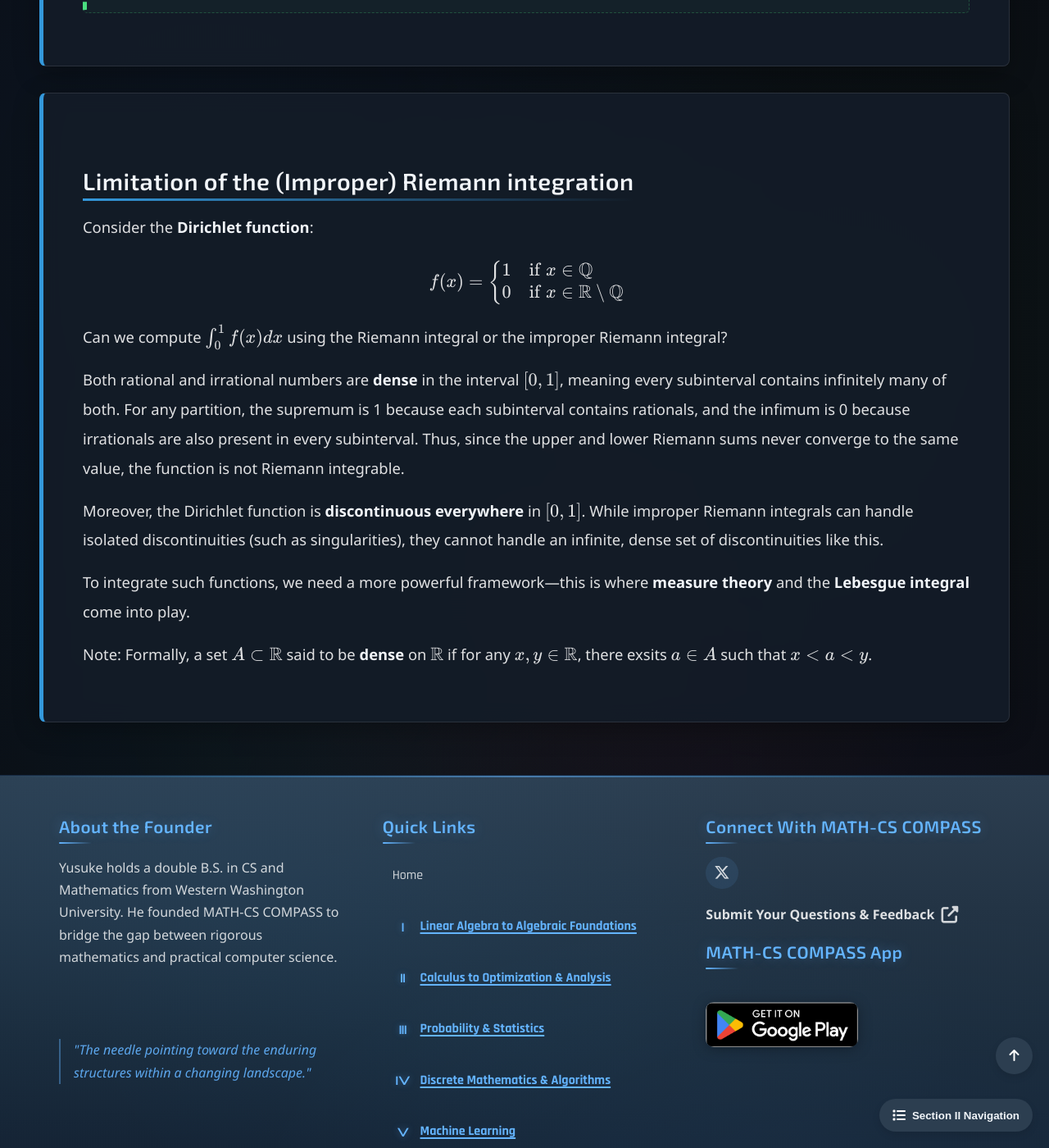
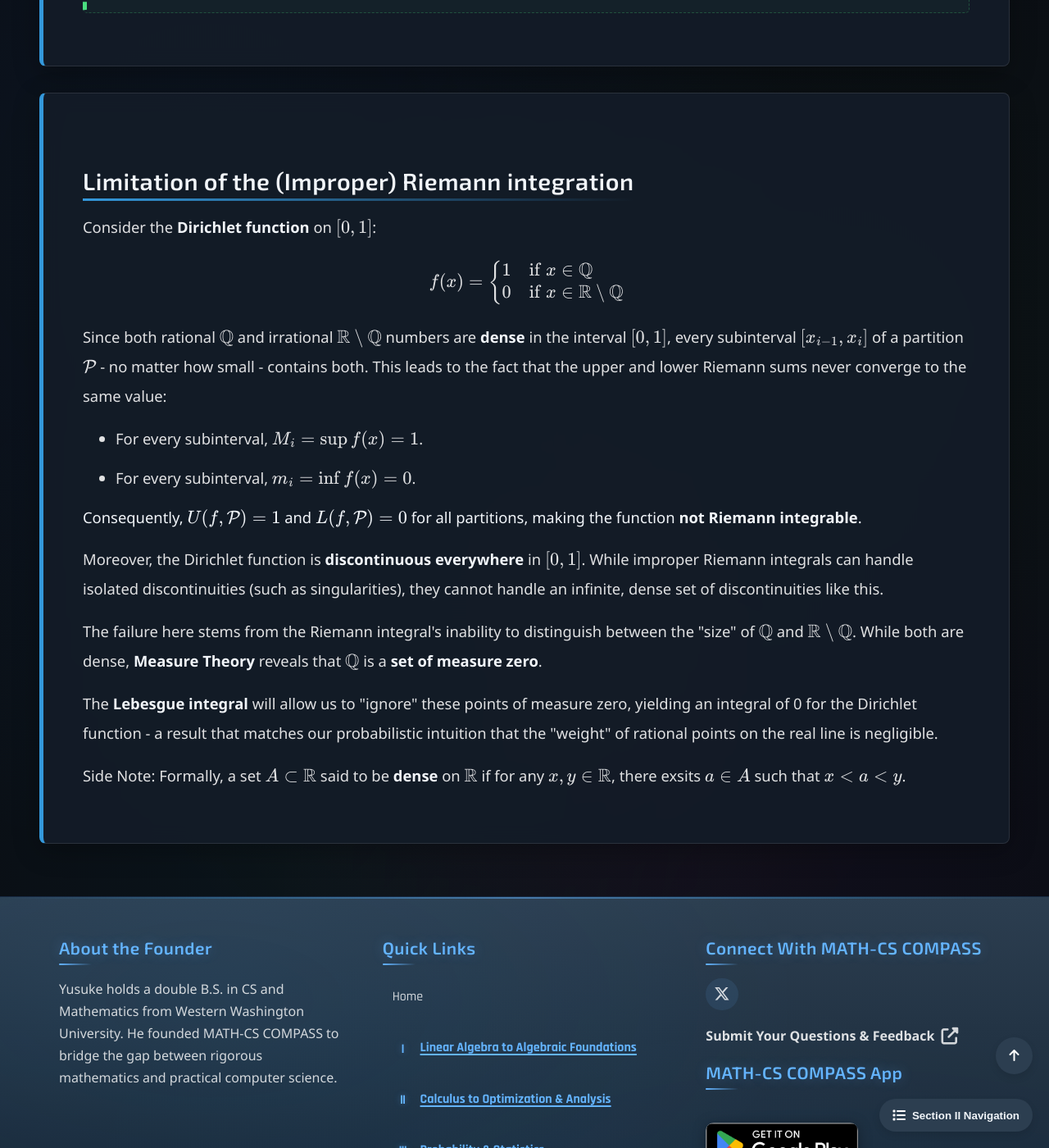
Before and after one commit to Yusukey01/yusukey01.github.io, a Jekyll site: the page built from Mathematics/Calculus/riemann.html, in a window 1280 px wide and 1400 px high, scrolled down 5359 px. Shown: the whole window at 82% size. Built offline with Jekyll 4.4.1, drawn with Linux system fonts in a browser that asks for light colours.

Commit message:
test new section

```diff
--- a/Mathematics/Calculus/riemann.html
+++ b/Mathematics/Calculus/riemann.html
@@ -196,8 +196,9 @@ uses_python: false
 
             <section id="limit" class="section-content">
                 <h2>Limitation of the (Improper) Riemann integration</h2>
+
                 <p>
-                    Consider the <strong>Dirichlet function</strong>:
+                    Consider the <strong>Dirichlet function</strong> on \([0, 1]\):
                     \[
                     f(x)=
                     \begin{cases}
@@ -208,16 +209,17 @@ uses_python: false
                 </p>
 
                 <p>
-                    Can we compute \(\int_0^1 f(x)dx\) using the Riemann integral or the improper Riemann integral?
+                    Since both rational \(\mathbb{Q}\) and irrational \(\mathbb{R} \setminus \mathbb{Q}\) numbers are <strong>dense</strong>
+                    in the interval \([0, 1]\), every subinterval \([x_{i-1}, x_i]\) of a partition \(\mathcal{P}\) - no matter how small - contains both.
+                    This leads to the fact that the upper and lower Riemann sums never converge to the same value:
+                    <ul style="padding-left: 40px;">
+                        <li>For every subinterval, \(M_i = \sup f(x) = 1\).</li>
+                        <li>For every subinterval, \(m_i = \inf f(x) = 0\).</li>
+                    </ul>
+                    Consequently, \(U(f, \mathcal{P}) = 1\) and \(L(f, \mathcal{P}) = 0\) for all partitions, making the function
+                    <strong>not Riemann integrable</strong>.
                 </p>
 
-                <p>
-                    Both rational and irrational numbers are <strong>dense</strong> in the interval \([0, 1]\), meaning every
-                    subinterval contains infinitely many of both.
-                    For any partition,  the supremum is 1 because each subinterval contains rationals, and the infimum is 0
-                    because irrationals are also present in every subinterval. Thus, since the upper and lower Riemann sums
-                    never converge to the same value, the function is not Riemann integrable.
-                </p>
                 <p>
                     Moreover, the Dirichlet function is <strong>discontinuous everywhere</strong> in \([0, 1]\). While improper
                     Riemann integrals can handle isolated discontinuities (such as singularities), they cannot handle an infinite,
@@ -225,14 +227,21 @@ uses_python: false
                 </p>
 
                 <p>
-                    To integrate such functions, we need a more powerful framework—this is where <strong>measure theory</strong> and
-                    the <strong>Lebesgue integral</strong> come into play.
+                    The failure here stems from the Riemann integral's inability to distinguish between the "size" of \(\mathbb{Q}\)
+                    and \(\mathbb{R} \setminus \mathbb{Q}\). While both are dense, <strong>Measure Theory</strong> reveals that
+                    \(\mathbb{Q}\) is a <strong>set of measure zero</strong>.
+                </p>
+                <p>
+                    The <strong>Lebesgue integral</strong> will allow us to "ignore" these points of measure zero, yielding an integral of 0
+                    for the Dirichlet function - a result that matches our probabilistic intuition that the "weight" of rational points
+                    on the real line is negligible.
                 </p>
 
                 <p>
-                    Note: Formally, a set \(A \subset \mathbb{R}\) said to be <strong>dense</strong> on \(\mathbb{R}\) if for any \(x, y \in \mathbb{R}\),
-                    there exsits \(a \in A\) such that \(x < a < y\).
+                    Side Note: Formally, a set \(A \subset \mathbb{R}\) said to be <strong>dense</strong> on \(\mathbb{R}\) if for any
+                    \(x, y \in \mathbb{R}\), there exsits \(a \in A\) such that \(x < a < y\).
                 </p>
+
             </section>
         </div>
         <script src="/js/main.js"></script>
```
